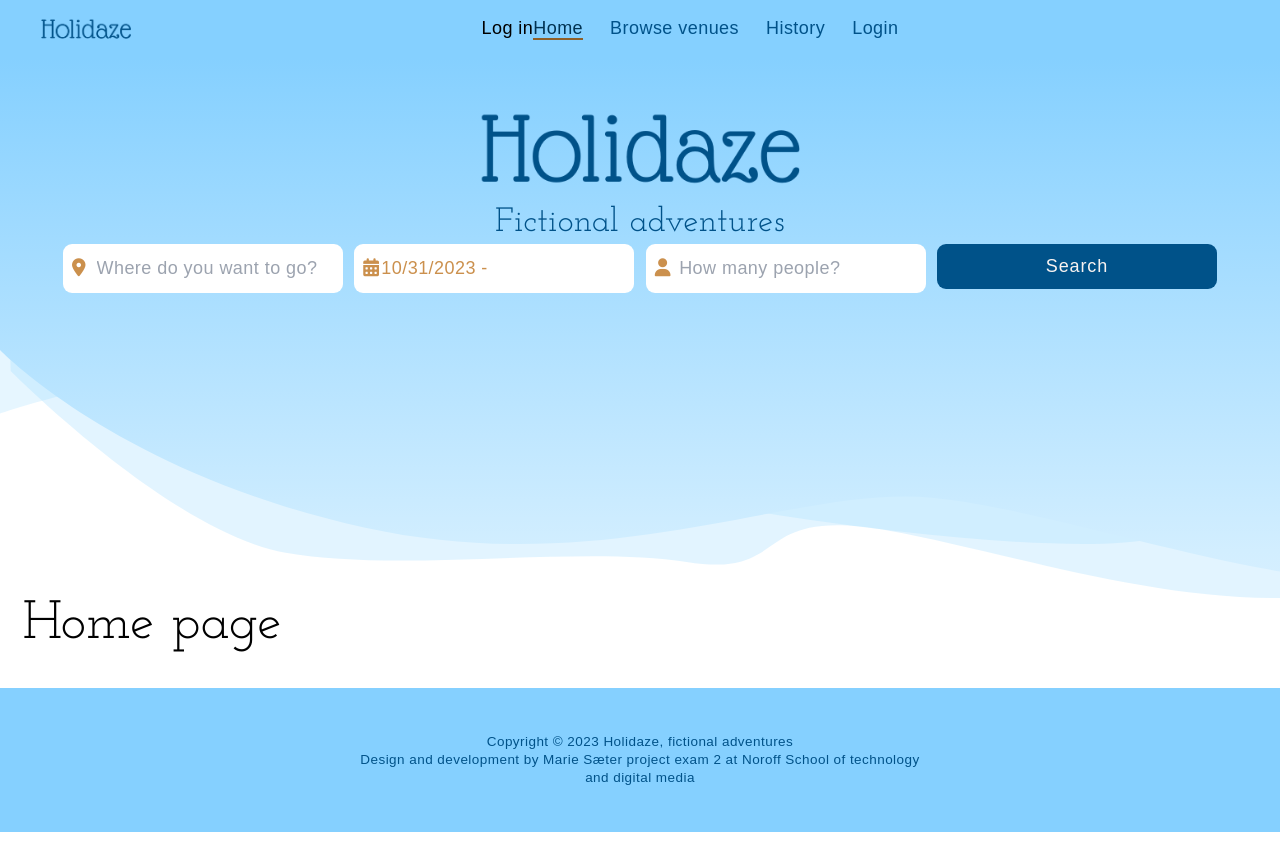
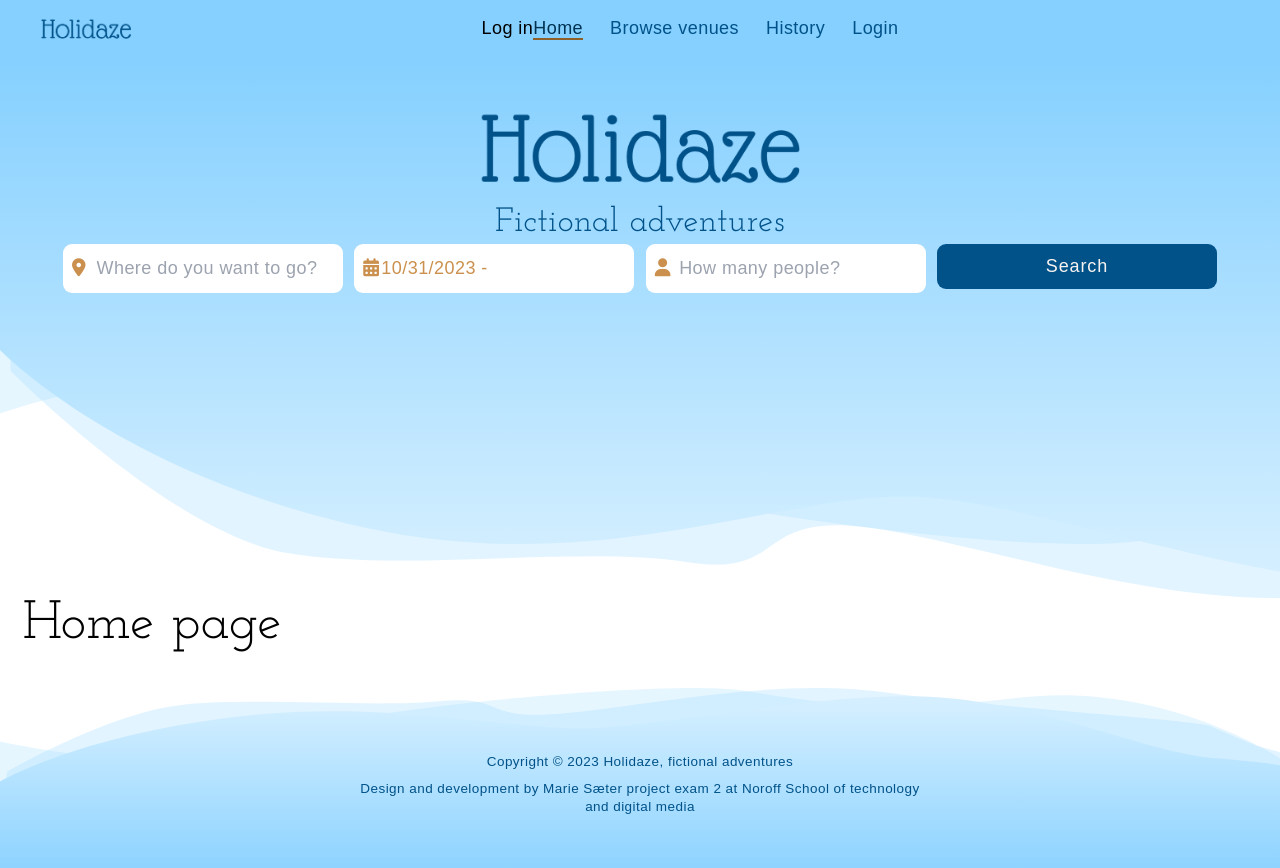
Before and after one commit to mariesaeter/Noroff-project-exam-2, a React (Vite) app: page / in a window 1280 px wide. Before the commit the page ends 832 px from the top, so only its background shows below. Built offline with nearby package versions, Linux system fonts and the light colour scheme; a web font is replaced by a local one.

Commit message:
Added footer background

```diff
--- a/src/assets/index.css
+++ b/src/assets/index.css
@@ -26,6 +26,9 @@ body {
   h5 {
     @apply text-xl font-serif font-bold;
   }
+  p {
+    @apply mb-2;
+  }
 }
 
 nav .active {
--- a/src/components/Footer.jsx
+++ b/src/components/Footer.jsx
@@ -1,7 +1,7 @@
 export function Footer() {
   return (
-    <footer className=" text-fantasy-blue bg-sky-blue-dark py-10 mt-5 lg:mt-8 flex justify-center">
-      <div className="max-w-sm lg:max-w-lg text-xs text-center">
+    <footer className=" text-fantasy-blue pt-5 mt-5 lg:mt-8 flex place-items-center justify-center bg-[url('../assets/footer-bg.svg')] bg-cover min-h-[10rem]">
+      <div className="max-w-sm lg:max-w-lg text-xs text-center ">
         <p>Copyright © 2023 Holidaze, fictional adventures </p>
         <p>
           Design and development by Marie Sæter project exam 2 at Noroff School
--- a/src/components/hero.jsx
+++ b/src/components/hero.jsx
@@ -1,6 +1,6 @@
 import { iconClass, inputClass } from "../constants";
 import { Calendar } from "./DatePicker";
-import { BtnPrimary } from "./PrimaryButton";
+import { BtnPrimary } from "./styled-components/Buttons";
 
 export const Hero = () => {
   return (
```
Also changed, not shown: src/assets/footer-bg.svg (added), src/components/styled-components/Buttons.jsx (renamed from src/components/PrimaryButton.jsx).
